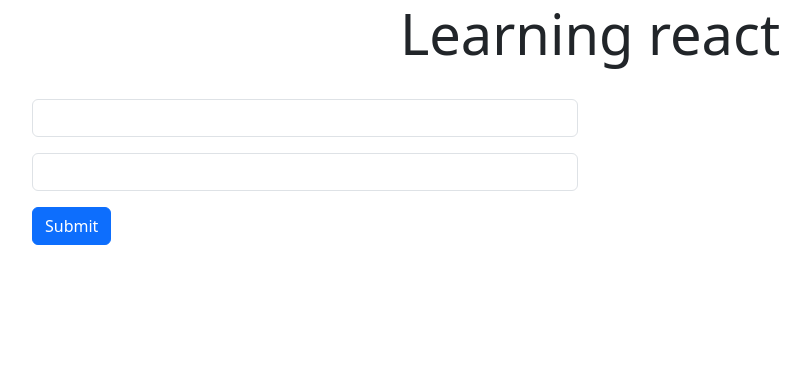
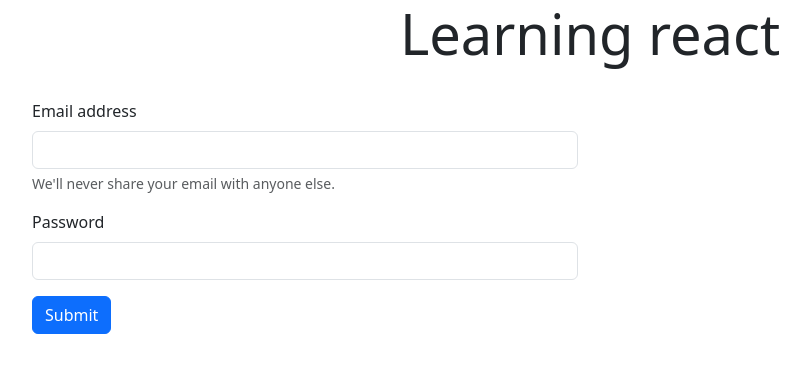
Before and after one commit to zannager/MERN-Stack-bootcamp, a React (Create React App) app in the folder reactbasic/: page / in a window 1280 px wide. Shown: the top 372 px of the page, without its empty margins (50-860 px from the left). Built offline with nearby package versions, Linux system fonts and the light colour scheme.

Commit message:
html to jsx

```diff
--- a/reactbasic/src/App.js
+++ b/reactbasic/src/App.js
@@ -8,10 +8,15 @@ function App() {
         <div className='col-md-6 offset-md-r'>
           <form>
             <div className='mb-3'>
-              <input className='form-control' type='text' />
+              <label className='form-label'>Email address</label>
+              <input type='email' className='form-control' />
+              <div className='form-text'>
+                We'll never share your email with anyone else.
+              </div>
             </div>
             <div className='mb-3'>
-              <input className='form-control' type='password' />
+              <label className='form-label'>Password</label>
+              <input type='password' className='form-control' />
             </div>
             <button type='submit' className='btn btn-primary'>
               Submit
```
